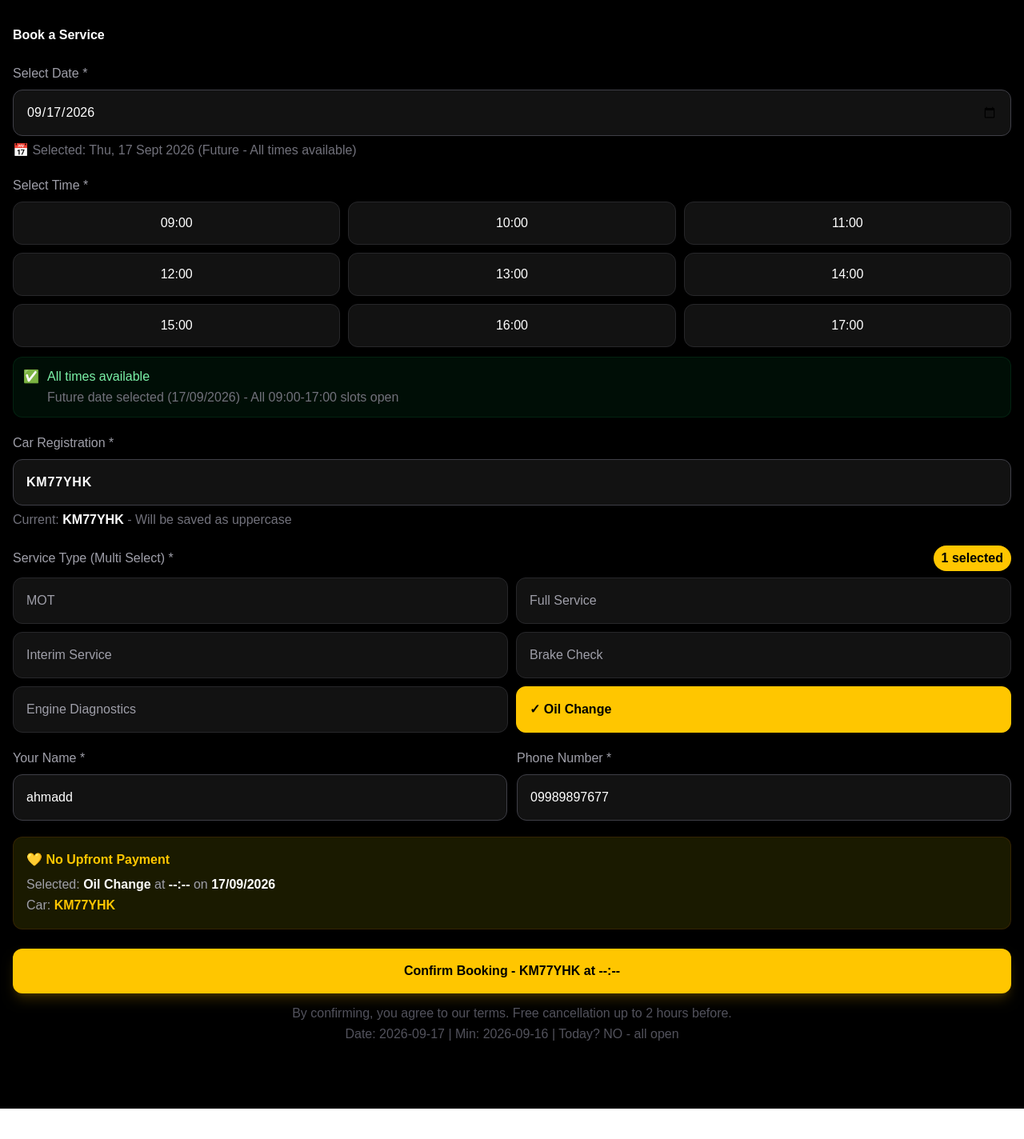
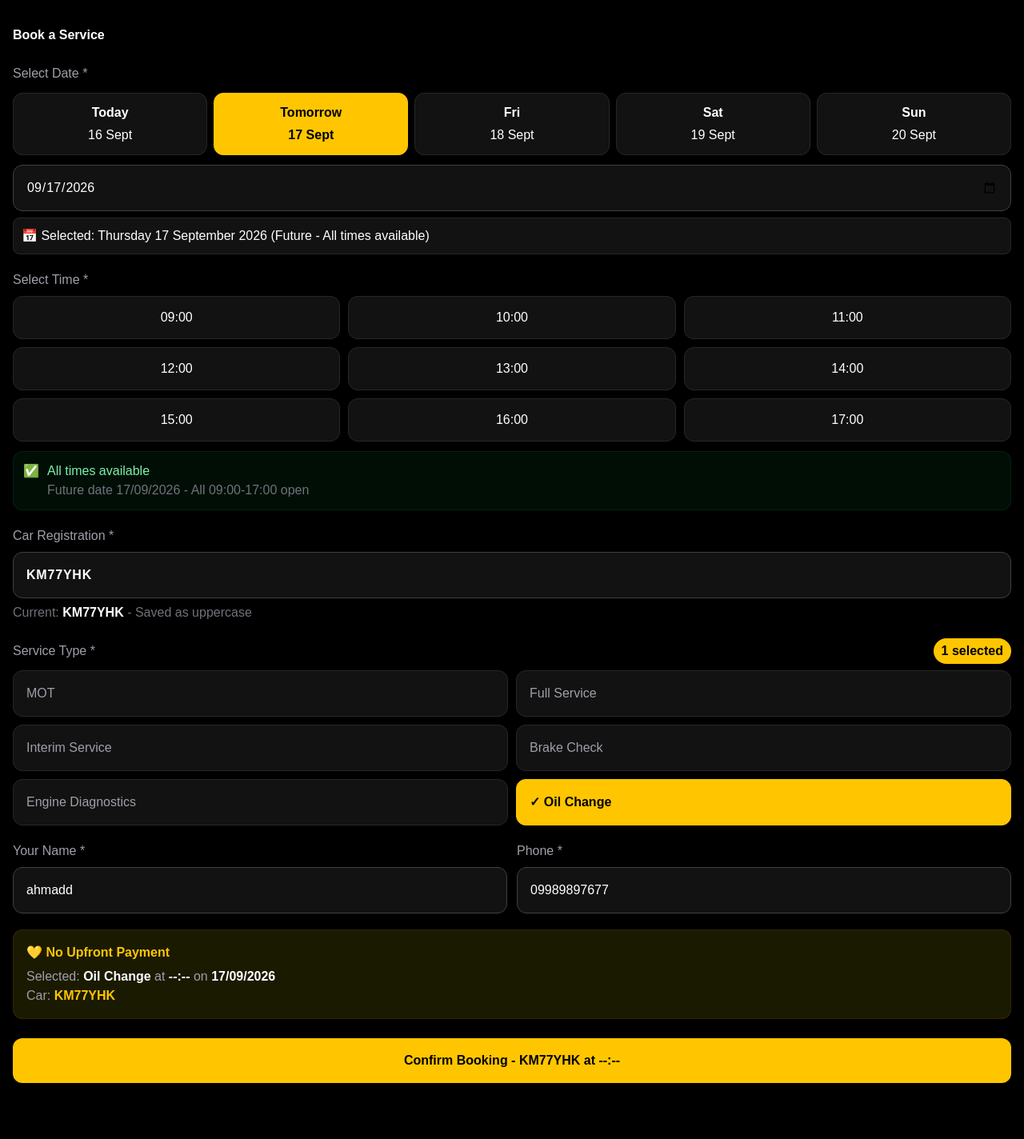
Before and after one commit to ayaan41/ai-garage, a Next.js app: page /book/mobile in a window 1280 px wide. Shown: the top 1424 px of the page at 80% size. Before the commit the page ends 1386 px from the top, so only its background shows below. Built offline with nearby package versions, Linux system fonts and the light colour scheme.

Commit message:
fix date quick select - Today Tomorrow buttons restored

```diff
--- a/src/app/book/[id]/page.tsx
+++ b/src/app/book/[id]/page.tsx
@@ -23,6 +23,7 @@ export default function BookPage() {
     const todayStr = today.toISOString().split("T")[0];
     setMinDate(todayStr);
 
+    // Default kal ki date
     const tomorrow = new Date();
     tomorrow.setDate(tomorrow.getDate() + 1);
     setDate(tomorrow.toISOString().split("T")[0]);
@@ -32,9 +33,23 @@ export default function BookPage() {
 
   const timeSlots = ["09:00", "10:00", "11:00", "12:00", "13:00", "14:00", "15:00", "16:00", "17:00"];
 
+  const getQuickDates = () => {
+    const dates = [];
+    for (let i = 0; i < 5; i++) {
+      const d = new Date();
+      d.setDate(d.getDate() + i);
+      const iso = d.toISOString().split("T")[0];
+      const label = i === 0? "Today" : i === 1? "Tomorrow" : d.toLocaleDateString('en-GB', {weekday:'short'});
+      const display = d.toLocaleDateString('en-GB', {day:'2-digit', month:'short'});
+      dates.push({ iso, label, display, full: d });
+    }
+    return dates;
+  };
+
+  const quickDates = getQuickDates();
+
   const isPastTime = (slot: string) => {
     if (!date ||!minDate) return false;
-    // Sirf aaj ki date ke liye past disable
     if (date!== minDate) return false;
     const [h, m] = slot.split(":").map(Number);
     const slotDate = new Date();
@@ -50,10 +65,9 @@ export default function BookPage() {
 
   const handleBooking = async () => {
     if (!date ||!timeSlot ||!carReg || selectedServices.length === 0 ||!name ||!phone) {
-      alert("Please fill all fields - Date, Time, Car Reg, Service, Name, Phone");
+      alert("Please fill all fields");
       return;
     }
-
     setLoading(true);
     try {
       const payload = {
@@ -67,26 +81,18 @@ export default function BookPage() {
         phone: phone.trim(),
         status: "pending_quote",
       };
-
-      console.log("Sending payload:", payload);
-
+      console.log("Sending:", payload);
       const res = await fetch("/api/bookings", {
         method: "POST",
         headers: { "Content-Type": "application/json" },
         body: JSON.stringify(payload),
       });
-
       const result = await res.json();
       console.log("Result:", result);
-
-      if (!res.ok) {
-        throw new Error(result.error || "Booking failed");
-      }
-
+      if (!res.ok) throw new Error(result.error || "Booking failed");
       const ref = result.ref || result.booking_ref || result.id;
-      alert(`Booking success! Ref: ${ref} Car: ${carReg}`);
+      alert(`Booking success! Ref: ${ref}`);
       router.push(`/track/${ref}`);
-
     } catch (e: any) {
       console.error(e);
       alert(`Error: ${e.message}`);
@@ -98,20 +104,44 @@ export default function BookPage() {
   const services = ["MOT", "Full Service", "Interim Service", "Brake Check", "Engine Diagnostics", "Oil Change"];
 
   return (
-    <div className="min-h-screen bg-black text-white flex justify-center p-4 pb-20">
+    <div className="min-h-screen bg-black text-white flex justify-center p-4 pb-24">
       <div className="w-full max-w-">
         <h1 className="text- font-bold mt-4">Book a Service</h1>
 
         <div className="mt-6">
           <label className="text- text-zinc-400 font-medium">Select Date *</label>
+
+          {/* QUICK DATE BUTTONS - Jaise pehle the */}
+          <div className="grid grid-cols-5 gap-2 mt-3">
+            {quickDates.map(qd => {
+              const selected = date === qd.iso;
+              return (
+                <button
+                  key={qd.iso}
+                  onClick={() => setDate(qd.iso)}
+                  className={`p-3 rounded-xl border flex flex-col items-center gap-1 transition-all active:scale-[0.96] ${selected? "bg-[#FFC600] text-black border-[#FFC600] font-bold shadow-lg" : "bg-[#121212] text-white border-zinc-800 hover:border-zinc-600"}`}
+                >
+                  <span className="text- font-bold">{qd.label}</span>
+                  <span className="text-">{qd.display}</span>
+                </button>
+              );
+            })}
+          </div>
+
+          {/* Calendar input bhi rahega */}
+          <div className="mt-3 relative">
             <input
               type="date"
               value={date}
               min={minDate}
               onChange={e => setDate(e.target.value)}
-            className="w-full bg-[#121212] border border-zinc-700 rounded-xl p-4 mt-2 text-white outline-none focus:border-[#FFC600] focus:ring-1 focus:ring-[#FFC600]/30 transition-all"
+              className="w-full bg-[#121212] border border-zinc-700 rounded-xl p-4 text-white outline-none focus:border-[#FFC600] focus:ring-1 focus:ring-[#FFC600]/30 transition-all"
             />
-          <p className="text- text-zinc-500 mt-1.5">📅 Selected: {date? new Date(date).toLocaleDateString('en-GB', {weekday:'short', day:'2-digit', month:'short', year:'numeric'}) : "Select date"} {isToday? "(Today)" : "(Future - All times available)"}</p>
+          </div>
+
+          <div className="mt-2 bg-[#121212] border border-zinc-800 rounded-lg p-2.5">
+            <p className="text- text-white font-medium">📅 Selected: {date? new Date(date).toLocaleDateString('en-GB', {weekday:'long', day:'2-digit', month:'long', year:'numeric'}) : "No date"} {isToday? "(Today)" : "(Future - All times available)"}</p>
+          </div>
         </div>
 
         <div className="mt-5">
@@ -125,7 +155,8 @@ export default function BookPage() {
                   key={slot}
                   disabled={past}
                   onClick={() =>!past && setTimeSlot(slot)}
-                  className={`p-3.5 rounded-xl border text- font-medium transition-all active:scale-[0.97] ${past? "bg-zinc-900/50 text-zinc-600 border-zinc-800/50 cursor-not-allowed opacity-50" : selected? "bg-[#FFC600] text-black border-[#FFC600] font-bold shadow-lg shadow-yellow-500/20" : "bg-[#121212] text-white border-zinc-800 hover:border-zinc-700"}`}>
+                  className={`p-3.5 rounded-xl border text- font-medium transition-all active:scale-[0.97] ${past? "bg-zinc-900/50 text-zinc-600 border-zinc-800/50 cursor-not-allowed opacity-50" : selected? "bg-[#FFC600] text-black border-[#FFC600] font-bold shadow-lg" : "bg-[#121212] text-white border-zinc-800 hover:border-zinc-700"}`}
+                >
                   {slot} {past? "✕" : ""}
                 </button>
               );
@@ -134,18 +165,18 @@ export default function BookPage() {
 
           {isToday? (
             <div className="mt-3 bg-[#1a1a00] border border-yellow-900/40 rounded-xl p-3 flex gap-2.5">
-              <span className="text-yellow-500 text-">⚠️</span>
+              <span className="text-yellow-500">⚠️</span>
               <div>
                 <p className="text- text-zinc-300 font-medium">Past times disabled for today</p>
-                <p className="text- text-zinc-500 mt-0.5">Current Glasgow time: {currentTime.toLocaleTimeString('en-GB')} - Only {timeSlots.filter(s=>!isPastTime(s)).join(", ") || "no times"} available</p>
+                <p className="text- text-zinc-500">Current: {currentTime.toLocaleTimeString('en-GB')} - Future only</p>
               </div>
             </div>
           ) : (
             <div className="mt-3 bg-green-950/30 border border-green-900/30 rounded-xl p-3 flex gap-2.5">
-              <span className="text-green-500 text-">✅</span>
+              <span className="text-green-500">✅</span>
               <div>
                 <p className="text- text-green-300 font-medium">All times available</p>
-                <p className="text- text-zinc-500 mt-0.5">Future date selected ({new Date(date).toLocaleDateString('en-GB')}) - All 09:00-17:00 slots open</p>
+                <p className="text- text-zinc-500">Future date {date? new Date(date).toLocaleDateString('en-GB') : ""} - All 09:00-17:00 open</p>
               </div>
             </div>
           )}
@@ -153,20 +184,20 @@ export default function BookPage() {
 
         <div className="mt-5">
           <label className="text- text-zinc-400 font-medium">Car Registration *</label>
-          <input value={carReg} onChange={e => setCarReg(e.target.value.toUpperCase())} placeholder="KM77YHK" className="w-full bg-[#121212] border border-zinc-700 rounded-xl p-4 mt-2 text-white uppercase tracking-wider font-bold outline-none focus:border-[#FFC600] focus:ring-1 focus:ring-[#FFC600]/30" />
-          <p className="text- text-zinc-500 mt-1.5">Current: <span className="text-white font-bold">{carReg || "KM77YHK"}</span> - Will be saved as uppercase</p>
+          <input value={carReg} onChange={e => setCarReg(e.target.value.toUpperCase())} className="w-full bg-[#121212] border border-zinc-700 rounded-xl p-4 mt-2 text-white uppercase font-bold tracking-wider outline-none focus:border-[#FFC600]" />
+          <p className="text- text-zinc-500 mt-1.5">Current: <span className="text-white font-bold">{carReg}</span> - Saved as uppercase</p>
         </div>
 
         <div className="mt-5">
           <div className="flex justify-between items-center">
-            <label className="text- text-zinc-400 font-medium">Service Type (Multi Select) *</label>
+            <label className="text- text-zinc-400 font-medium">Service Type *</label>
             <span className="bg-[#FFC600] text-black text- px-2.5 py-1 rounded-full font-bold">{selectedServices.length} selected</span>
           </div>
           <div className="grid grid-cols-2 gap-2.5 mt-2">
             {services.map(s => {
               const sel = selectedServices.includes(s);
               return (
-                <button key={s} onClick={() => toggleService(s)} className={`p-4 rounded-xl border text-left text- transition-all active:scale-[0.98] ${sel? "bg-[#FFC600] text-black border-[#FFC600] font-bold shadow-md" : "bg-[#121212] text-zinc-400 border-zinc-800 hover:border-zinc-700"}`}>
+                <button key={s} onClick={() => toggleService(s)} className={`p-4 rounded-xl border text-left text- transition-all ${sel? "bg-[#FFC600] text-black border-[#FFC600] font-bold" : "bg-[#121212] text-zinc-400 border-zinc-800"}`}>
                   {sel? "✓ " : ""}{s}
                 </button>
               );
@@ -177,27 +208,25 @@ export default function BookPage() {
         <div className="mt-5 grid grid-cols-2 gap-3">
           <div>
             <label className="text- text-zinc-400 font-medium">Your Name *</label>
-            <input value={name} onChange={e => setName(e.target.value)} placeholder="ahmadd" className="w-full bg-[#121212] border border-zinc-700 rounded-xl p-4 mt-2 text-white outline-none focus:border-[#FFC600]" />
+            <input value={name} onChange={e => setName(e.target.value)} className="w-full bg-[#121212] border border-zinc-700 rounded-xl p-4 mt-2 text-white outline-none focus:border-[#FFC600]" />
           </div>
           <div>
-            <label className="text- text-zinc-400 font-medium">Phone Number *</label>
-            <input value={phone} onChange={e => setPhone(e.target.value)} placeholder="09989897677" className="w-full bg-[#121212] border border-zinc-700 rounded-xl p-4 mt-2 text-white outline-none focus:border-[#FFC600]" />
+            <label className="text- text-zinc-400 font-medium">Phone *</label>
+            <input value={phone} onChange={e => setPhone(e.target.value)} className="w-full bg-[#121212] border border-zinc-700 rounded-xl p-4 mt-2 text-white outline-none focus:border-[#FFC600]" />
           </div>
         </div>
 
         <div className="mt-5 bg-[#1a1a00] border border-yellow-900/30 rounded-xl p-4">
-          <p className="text-[#FFC600] text- font-bold flex items-center gap-2">💛 No Upfront Payment</p>
-          <p className="text-zinc-400 text- mt-1.5 leading-relaxed">
-            Selected: <span className="text-white font-bold">{selectedServices.join(", ") || "None"}</span> at <span className="text-white font-bold">{timeSlot || "--:--"}</span> on <span className="text-white font-bold">{date? new Date(date).toLocaleDateString("en-GB") : "--/--/----"}</span><br/>
+          <p className="text-[#FFC600] text- font-bold">💛 No Upfront Payment</p>
+          <p className="text-zinc-400 text- mt-1.5">
+            Selected: <span className="text-white font-bold">{selectedServices.join(", ") || "None"}</span> at <span className="text-white font-bold">{timeSlot || "--:--"}</span> on <span className="text-white font-bold">{date? new Date(date).toLocaleDateString("en-GB") : "--"}</span><br/>
             Car: <span className="text-[#FFC600] font-bold">{carReg}</span>
           </p>
         </div>
 
-        <button onClick={handleBooking} disabled={loading} className="w-full bg-[#FFC600] hover:bg-[#FFD500] text-black py-4 rounded-xl font-bold mt-6 disabled:opacity-50 disabled:cursor-not-allowed transition-all active:scale-[0.98] shadow-lg shadow-yellow-500/20">
+        <button onClick={handleBooking} disabled={loading} className="w-full bg-[#FFC600] hover:bg-[#FFD500] text-black py-4 rounded-xl font-bold mt-6 disabled:opacity-50 transition-all active:scale-[0.98] shadow-lg">
           {loading? "Booking in progress... ⏳" : `Confirm Booking - ${carReg} at ${timeSlot || "--:--"}`}
         </button>
-
-        <p className="text- text-zinc-600 text-center mt-3 leading-relaxed">By confirming, you agree to our terms. Free cancellation up to 2 hours before.<br/>Date: {date} | Min: {minDate} | Today? {isToday? "YES - past disabled" : "NO - all open"}</p>
       </div>
     </div>
   );
```
Lines whose indentation alone changed are shown as unchanged.
